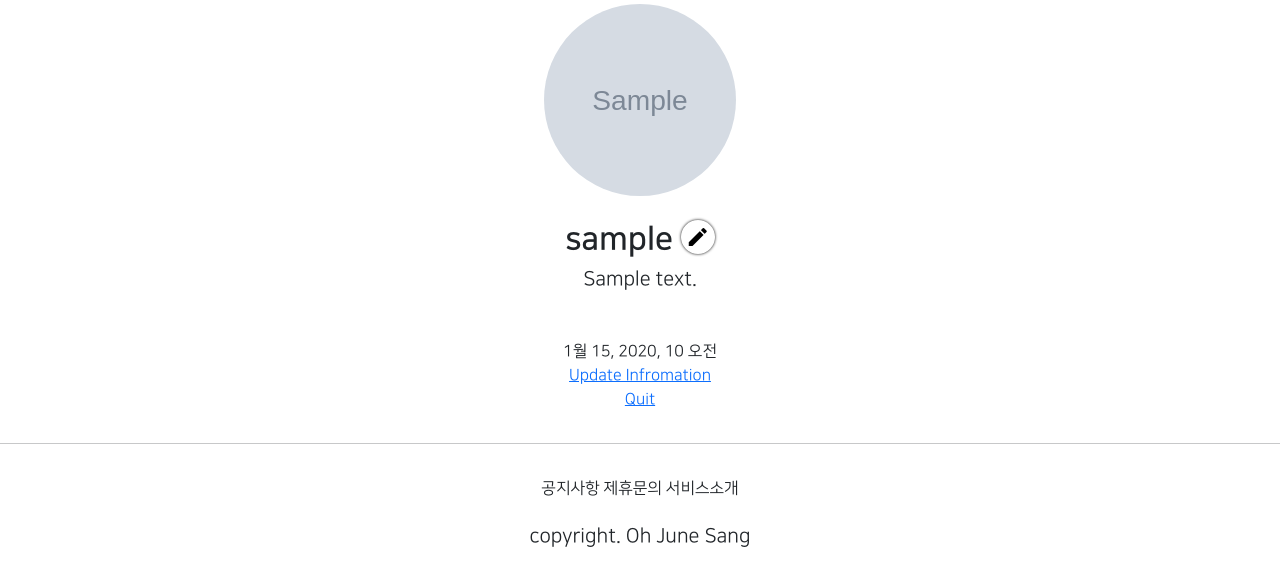
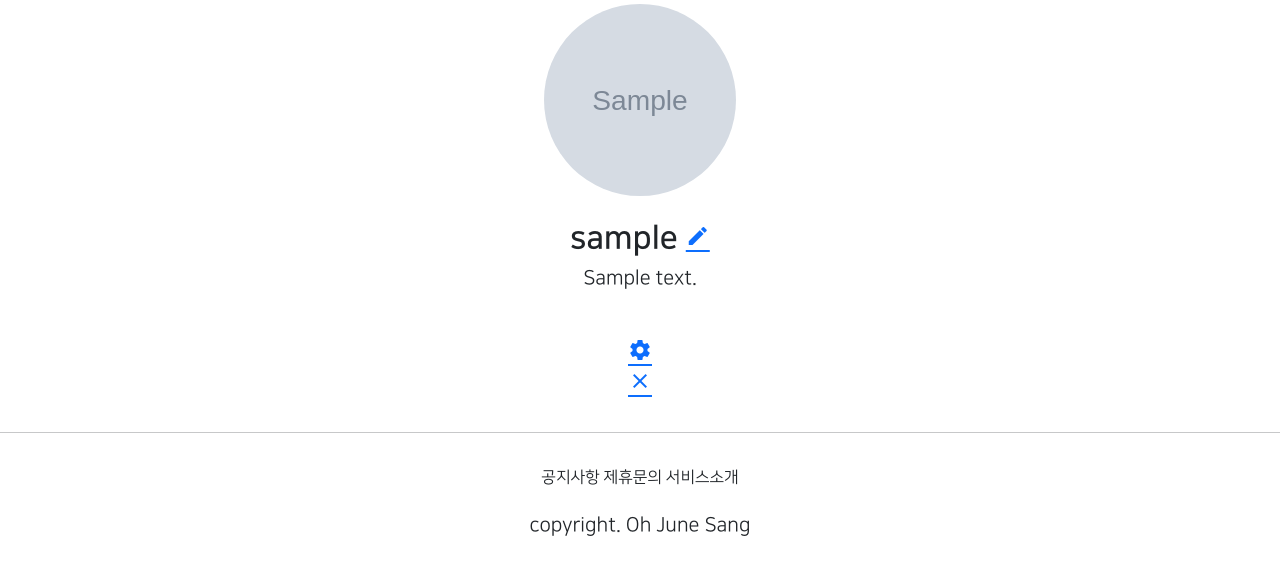
Before and after one commit to Oh-June-Sang/GIS_2ban_1, a Django app: page /accounts/detail/1 in a window 1280 px wide. Shown: the part 269-841 px from the top of the page. After the commit the page ends 805 px from the top, so only its background shows below. Run offline with Django 3.2, Linux system fonts and the light colour scheme; a user stored in the database is signed in; tables that the repository leaves empty hold one stand-in row (values such as "Sample post"); grey boxes marked "Sample" are stand-in pictures; parts of the project's set-up code (start-up, migrations or seed data) failed here and were passed over; some libraries are stand-ins or nearby versions; some web fonts are replaced.

Commit message:
7/29 2ban class commit 2

```diff
--- a/accountapp/templates/accountapp/detail.html
+++ b/accountapp/templates/accountapp/detail.html
@@ -29,20 +29,20 @@
             </h4>
             {% endif %}
         </div>
-        <div>
-            {{ target_user.date_joined }}
-        </div>
+
 
         {% if user == target_user %}
         <div>
-          <a href= "{%  url 'accountapp:update' pk=target_user.pk %}">
-            Update Infromation
+            <a href="{% url 'accountapp:update' pk=target_user.pk %}"
+               class="material-icons round_button mx-1">
+                settings
           </a>
         </div>
         <div>
-          <a href= "{%  url 'accountapp:delete' pk=target_user.pk %}">
-            Quit
-          </a>
+            <a href="{% url 'accountapp:delete' pk=target_user.pk %}"
+               class="material-icons round_button mx-1">
+                close
+            </a>
         </div>
         {% endif %}
     </div>
--- a/static/base.css
+++ b/static/base.css
@@ -36,7 +36,7 @@
 
 }
 
-.round_button {
+.round button{
     color: black;
     text-decoration: none;
     box-shadow: 0 0 3px black;
@@ -44,7 +44,6 @@
     padding: 0.3rem;
 }
 
-
-.round_button:hover {
+.round butoon:hover{
     color: dimgrey;
 }
--- a/templates/head.html
+++ b/templates/head.html
@@ -11,7 +11,8 @@
     {#  DEFAULT CSS LINK #}
     <link rel="stylesheet" type="text/css" href="{% static 'base.css' %}">
     {#  MATERIAL ICONS LINK  #}
-    <link href="https://fonts.googleapis.com/css2?family=Material+Icons" rel="stylesheet">
+    <link href="https://fonts.googleapis.com/css2?family=Material+Icons"
+      rel="stylesheet">
     <style>
         @font-face {
             font-family: 'NanumSquareR';
```
